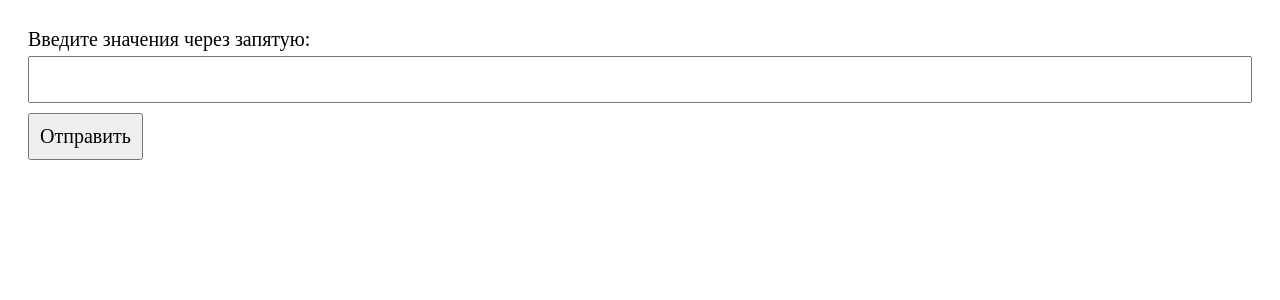
After one commit to MaximVashkevic/wt, a PHP site: template code/views/labTemplate.php in a window 1280 px wide. The commit adds this page. Shown: the top 300 px of the page. Run offline with PHP 8.4, Linux system fonts and the light colour scheme; the template is opened without the code that fills it, so the values that code supplies are empty.

Commit message:
Add lab array task

```diff
--- a/code/modules/ArrayHelper.php
+++ b/code/modules/ArrayHelper.php
@@ -0,0 +1,21 @@
+<?php
+
+namespace modules;
+
+class ArrayHelper
+{
+    public static function uniqueElements(array $elements) : array
+    {
+        $temp = [];
+        $result = [];
+        foreach ($elements as $element)
+        {
+            if (!isset($temp[$element]))
+            {
+                $result[] = $element;
+                $temp[$element] = true;
+            }
+        }
+        return $result;
+    }
+}
--- a/code/modules/ViewFactory.php
+++ b/code/modules/ViewFactory.php
@@ -9,8 +9,9 @@ require_once 'views/TechnicsView.php';
 require_once 'views/TuningView.php';
 require_once 'views/SongView.php';
 require_once 'views/NotFoundView.php';
+require_once 'views/LabView.php';
 
-use views\{AddView, IndexView, NotFoundView, SongView, TechnicsView, TuningView};
+use views\{AddView, IndexView, NotFoundView, SongView, TechnicsView, TuningView, LabView};
 
 class ViewFactory
 {
@@ -27,6 +28,8 @@ class ViewFactory
                 return new TuningView($values);
             case 'song':
                 return new SongView($values);
+            case 'lab':
+                return new LabView($values);
         }
         return new NotFoundView($values);
     }
--- a/code/modules/resolver.php
+++ b/code/modules/resolver.php
@@ -27,6 +27,9 @@ class Resolver
         $songManager = SongManager::getInstance();
         $values['newSongs'] = $songManager->getNewSongs(self::$ITEMS_COUNT);
         switch ($request) {
+            case 'lab':
+                $values = [];
+                return 'lab';
             case 'index':
             case '':
             {
--- /dev/null
+++ b/code/views/labTemplate.php
@@ -0,0 +1,54 @@
+<!DOCTYPE html>
+<html lang="ru">
+<head>
+    <meta charset="UTF-8">
+    <meta name="viewport" content="width=device-width, user-scalable=no, initial-scale=1.0">
+    <title><?= $this->title ?></title>
+    <style>
+        .wrapper {
+            padding: 10px;
+        }
+        h3, p, form {
+            margin: 10px;
+        }
+        * {
+            font: 20px serif;
+            box-sizing: border-box;
+        }
+        input, label {
+            margin: 5px 0;
+        }
+        input {
+            padding: 10px;
+        }
+        #array {
+            width: 100%;
+        }
+    </style>
+</head>
+<body>
+<div class="wrapper">
+<?php
+    require_once 'modules/ArrayHelper.php';
+
+    use modules\ArrayHelper;
+
+    if (isset($_GET['array']))
+    {
+        $array = explode(',', $_GET['array']);
+        echo '<h3>Исходный массив</h3>';
+        echo '<p>' . implode(', ', $array) . '</p>';
+        $resultArray = ArrayHelper::uniqueElements($array);
+        echo '<h3>Результирующий массив</h3>';
+        echo '<p>' . implode(', ', $resultArray) . '</p>';
+        echo '<hr>';
+    }
+?>
+<form action="/lab" method="get" name="labform">
+    <label for="array">Введите значения через запятую:</label>
+    <input type="text" name="array" id="array">
+    <br><input type="submit" value="Отправить">
+</form>
+</div>
+</body>
+</html>
```
Also changed, not shown: code/views/LabView.php (added, +15 -0 lines).
